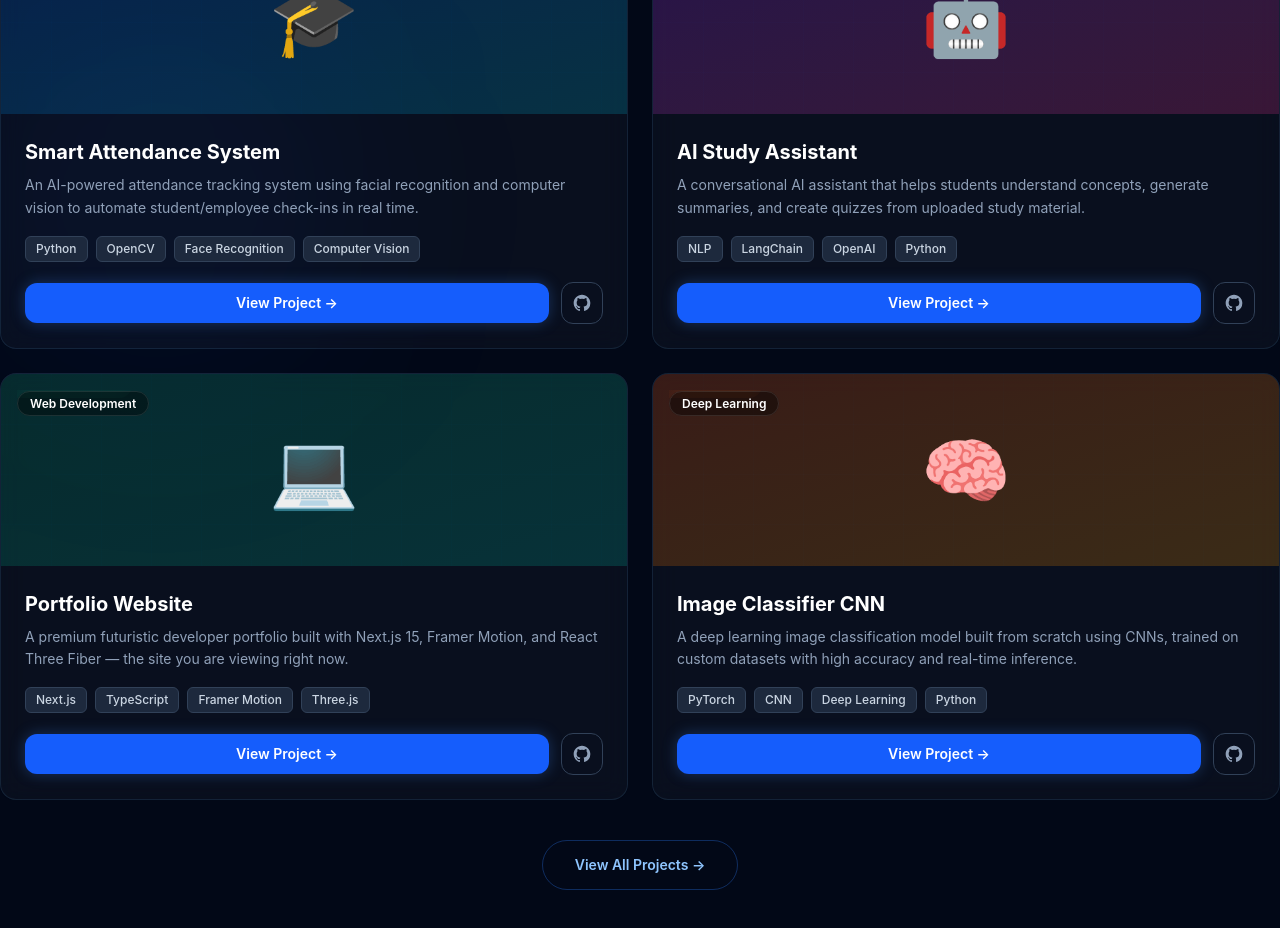
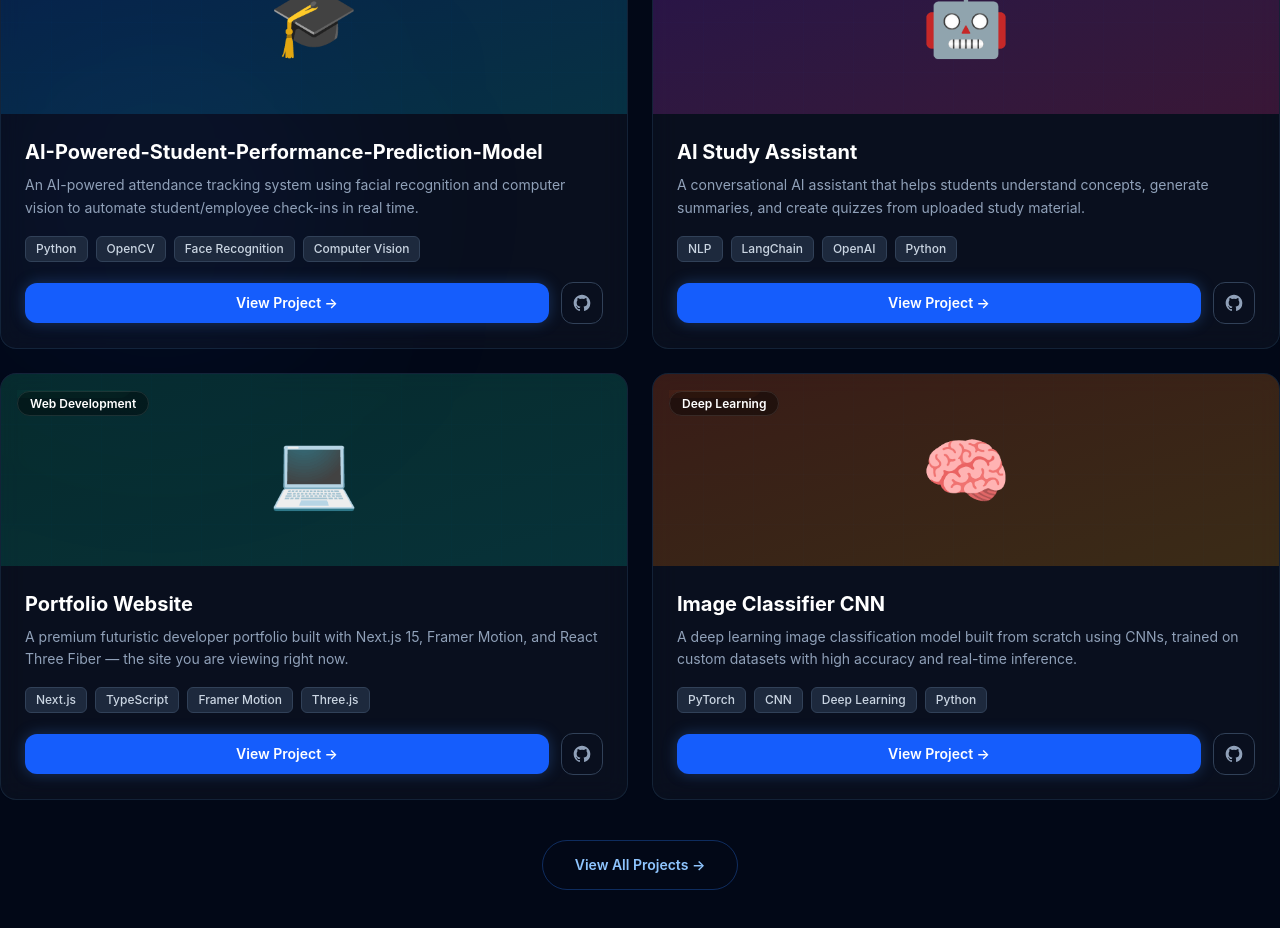
Before and after one commit to Athar1107/atharvai, a Next.js app: page / in a window 1280 px wide. Shown: the part 2580-3508 px from the top of the page. Built offline with nearby package versions, Linux system fonts and the light colour scheme.

Commit message:
initialize projects data array with initial portfolio project entries

```diff
--- a/data/projects.ts
+++ b/data/projects.ts
@@ -3,7 +3,7 @@
 export const projects: Project[] = [
   {
     id: '1',
-    title: 'Smart Attendance System',
+    title: 'AI-Powered-Student-Performance-Prediction-Model',
     description:
       'An AI-powered attendance tracking system using facial recognition and computer vision to automate student/employee check-ins in real time.',
     image: '/images/projects/attendance.jpg',
```
